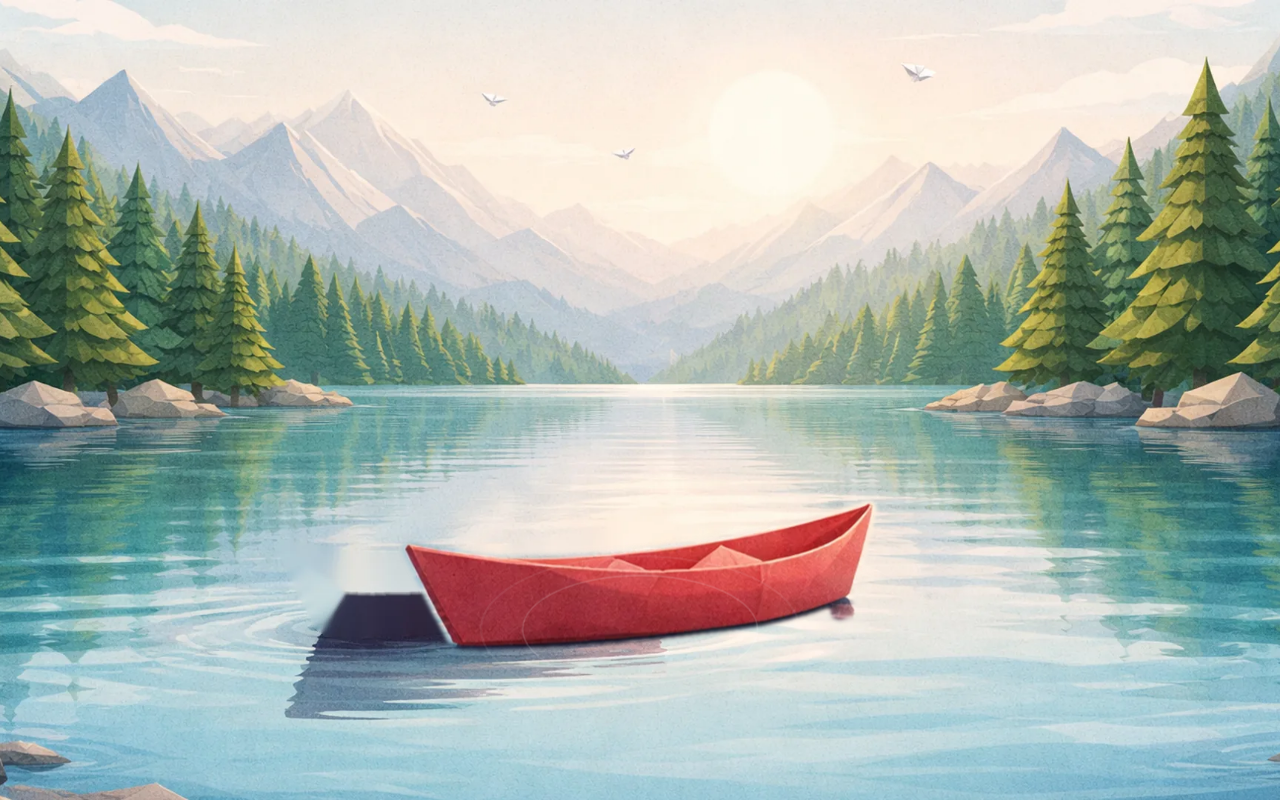
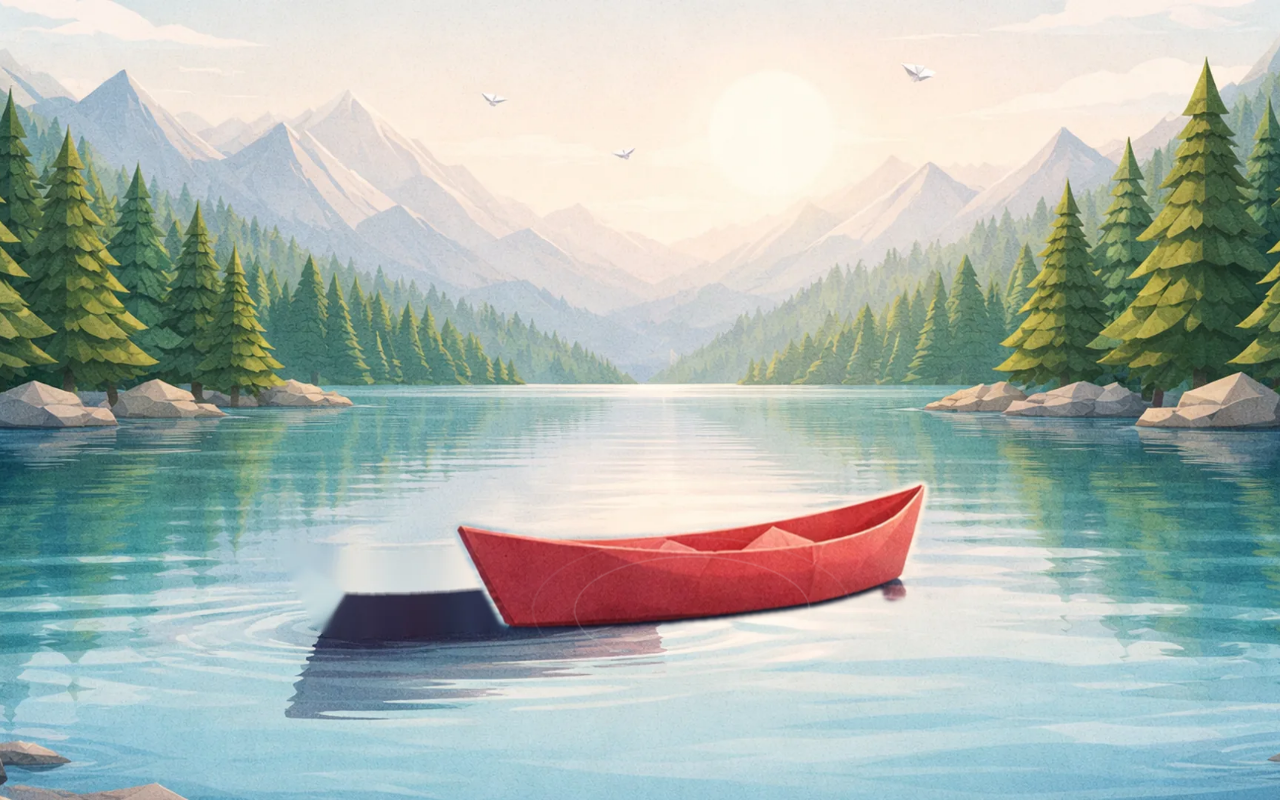
Before and after one commit to teachdavereed-cmd/meditation-site, a plain HTML site: page public/index.html in a window 1280 px wide. Drawn offline with Linux system fonts and the light colour scheme.

Commit message:
Update styles.css

```diff
--- a/public/styles.css
+++ b/public/styles.css
@@ -16,7 +16,7 @@ html, body {
   position:absolute;
   left:50%;
   top:72%;
-  transform:translate(-50%,-50%);
+  transform:translate(-40%,-60%);
   width:min(520px,55vw);
 }
 
```
